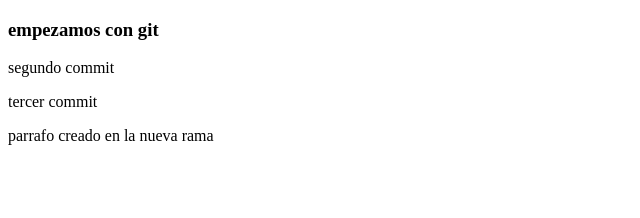
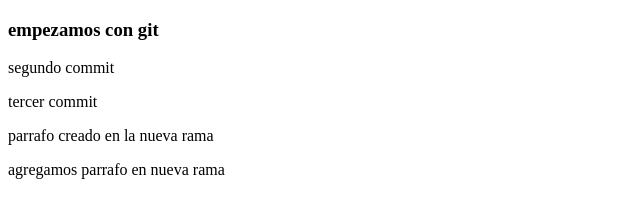
Before and after one commit to MiguelNefle1/primer_repo_23058, a plain HTML site: page index.html in a window 1280 px wide. Shown: the whole page, without its empty margins (0-640 px from the left). Drawn offline with Linux system fonts and the light colour scheme.

Commit message:
parrafo agregado en nueva rama

```diff
--- a/index.html
+++ b/index.html
@@ -11,5 +11,6 @@
     <p>segundo commit</p>
     <p>tercer commit</p>
     <p>parrafo creado en la nueva rama</p>
+    <p>agregamos parrafo en nueva rama</p>
 </body>
 </html>
```
